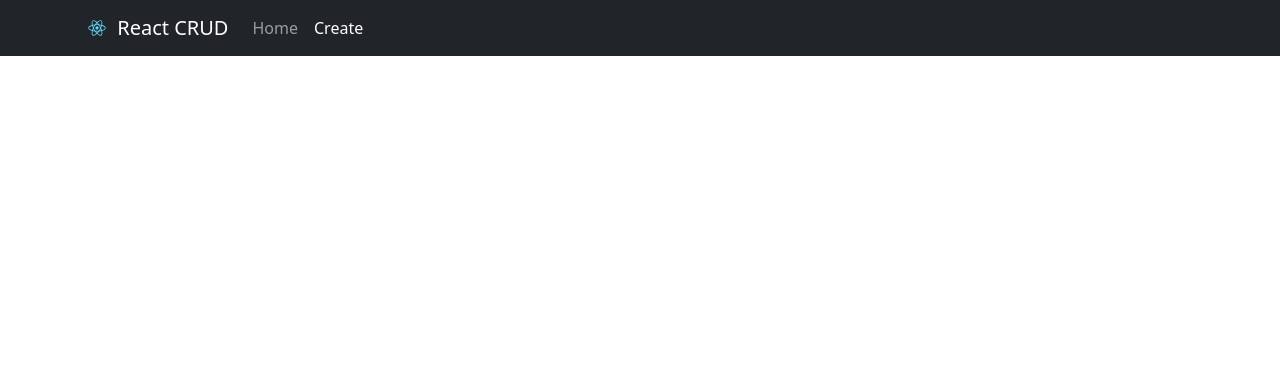
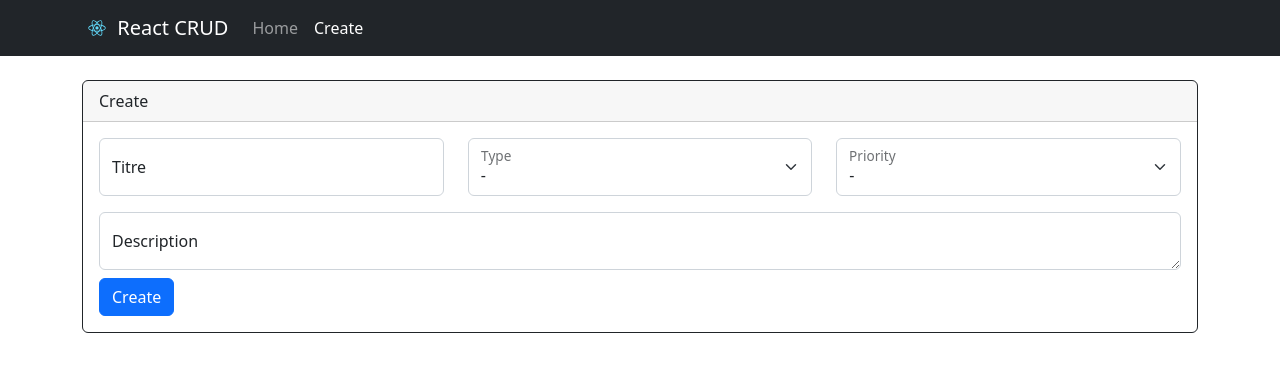
Before and after one commit to raherygino/mern-todos-list, a React (Create React App) app in the folder frontend/: page /create in a window 1280 px wide. Shown: the top 372 px of the page. Built offline with nearby package versions, Linux system fonts and the light colour scheme.

Commit message:
Page: home & create

```diff
--- a/frontend/src/App.js
+++ b/frontend/src/App.js
@@ -1,12 +1,18 @@
 import React from 'react';
 import 'bootstrap/dist/css/bootstrap.min.css';
-import NavBar from './components/ui/NavBar';
+import { Route, Routes } from 'react-router-dom';
+import Layout from './components/ui/Layout';
+import Home from './pages/Home';
+import Create from './pages/Create';
 
 const App = () => {
   return (
-    <>
-      <NavBar />
-    </>
+    <Routes>
+      <Route element={<Layout/>}>
+        <Route index element={<Home />}></Route>
+        <Route path="create/" element={<Create /> }></Route>
+      </Route>
+    </Routes>
   );
 };
 export default App;
--- /dev/null
+++ b/frontend/src/components/form/Input.js
@@ -0,0 +1,29 @@
+import Form from 'react-bootstrap/Form';
+import FloatingLabel from 'react-bootstrap/FloatingLabel';
+
+function Input(props) {
+    return(
+     <>
+        { props.type !== 'textarea' ?
+            <Form.Floating>
+                <Form.Control
+                    id={props.id}
+                    className='mb-2'
+                    type={props.type}
+                    name={props.id}
+                    placeholder={props.label}/>
+                <label htmlFor={props.id}>{props.label}</label>
+            </Form.Floating> :
+
+            <FloatingLabel
+                controlId={props.id}
+                label={props.label}
+                className="mb-2" >
+                <Form.Control as={props.type} placeholder={props.label}/>
+            </FloatingLabel>
+        }
+     </>
+    );
+}
+
+export default Input;
--- /dev/null
+++ b/frontend/src/components/form/Select.js
@@ -0,0 +1,24 @@
+import FloatingLabel from 'react-bootstrap/FloatingLabel';
+import Form from 'react-bootstrap/Form';
+
+function Select(props) {
+    return(
+     <>
+        <FloatingLabel
+            controlId={ props.id }
+            label={ props.label }
+            className='mb-2'>
+            <Form.Select aria-label="Floating label select">
+                <option>-</option>
+                { props.data.map((item, index) => (
+                    <option
+                        value={item.toLowerCase()}
+                        key={index}>{ item }</option>
+                )) }
+            </Form.Select>
+        </FloatingLabel>
+     </>
+    );
+}
+
+export default Select;
--- /dev/null
+++ b/frontend/src/components/ui/Layout.js
@@ -0,0 +1,19 @@
+import Container from 'react-bootstrap/Container';
+import NavBar from "./NavBar";
+import { Outlet } from 'react-router-dom';
+import Card from 'react-bootstrap/Card';
+
+function Layout() {
+    return(
+        <>
+            <NavBar/>
+            <Container>
+                <Card border="dark" className='mt-4'>
+                    <Outlet/>
+                </Card>
+            </Container>
+        </>
+    );
+}
+
+export default Layout;
--- a/frontend/src/components/ui/NavBar.js
+++ b/frontend/src/components/ui/NavBar.js
@@ -8,7 +8,7 @@ function NavBar() {
   return (
     <Navbar bg="dark" variant="dark">
         <Container>
-          <Navbar.Brand href="#home">
+          <NavLink className="navbar-brand" to="./">
             <img
               alt=""
               src={ logo }
@@ -17,7 +17,7 @@ function NavBar() {
               className="d-inline-block align-top"
             />{' '}
             React CRUD
-          </Navbar.Brand>
+          </NavLink>
           <Nav className="me-auto">
             <NavLink className="nav-link" to="./">Home</NavLink>
             <NavLink className="nav-link" to="./create">Create</NavLink>
--- a/frontend/src/pages/Create/index.js
+++ b/frontend/src/pages/Create/index.js
@@ -0,0 +1,48 @@
+import Card from 'react-bootstrap/Card';
+import Row from 'react-bootstrap/Row';
+import Col from 'react-bootstrap/Col';
+import Button from 'react-bootstrap/Button';
+import Select from '../../components/form/Select';
+import Input from '../../components/form/Input';
+
+function Create() {
+    const type = ['Work','Personnal', 'Whish', 'Other'];
+    const priority = ['High','Medium', 'Low'];
+
+    return (
+     <>
+        <Card.Header className="text-dark">Create</Card.Header>
+        <Card.Body>
+            <form>
+                <Row className='mb-2'>
+                    <Col lg={4}>
+                        <Input
+                            id="title"
+                            label="Titre"
+                            type="text"/>
+                    </Col>
+                    <Col lg={4}>
+                        <Select
+                            id="type"
+                            label="Type"
+                            data={ type }/>
+                    </Col>
+                    <Col lg={4}>
+                        <Select
+                            id="priority"
+                            label="Priority"
+                            data={ priority }/>
+                    </Col>
+                </Row>
+                <Input
+                    id="description"
+                    label="Description"
+                    type="textarea"/>
+                <Button variant="primary">Create</Button>
+            </form>
+        </Card.Body>
+     </>
+    );
+}
+
+export default Create;
--- a/frontend/src/pages/Home/index.js
+++ b/frontend/src/pages/Home/index.js
@@ -0,0 +1,44 @@
+import Table from 'react-bootstrap/Table';
+import Card from 'react-bootstrap/Card';
+import DropdownButton from 'react-bootstrap/DropdownButton';
+import Dropdown from 'react-bootstrap/Dropdown';
+
+function Home() {
+    return(
+        <>
+            <Card.Header className="text-dark">Todo list</Card.Header>
+            <Card.Body className='px-0 py-0'>
+                <Table striped responsive>
+                    <thead>
+                        <tr>
+                            <th>#</th>
+                            <th>Title</th>
+                            <th>Type</th>
+                            <th>Priority</th>
+                            <th>Created at</th>
+                            <th>Actions</th>
+                        </tr>
+                    </thead>
+                    <tbody>
+                        <tr>
+                            <td>1</td>
+                            <td>Lorem</td>
+                            <td>Upsum</td>
+                            <td>High</td>
+                            <td>22-04-2023 21:20</td>
+                            <td>
+                                <DropdownButton title="Actions" id="bg-nested-dropdown">
+                                    <Dropdown.Item eventKey="1">Show</Dropdown.Item>
+                                    <Dropdown.Item eventKey="2">Edit</Dropdown.Item>
+                                    <Dropdown.Item eventKey="3">Delete</Dropdown.Item>
+                                </DropdownButton>
+                            </td>
+                        </tr>
+                    </tbody>
+                </Table>
+            </Card.Body>
+        </>
+    );
+}
+
+export default Home;
```
